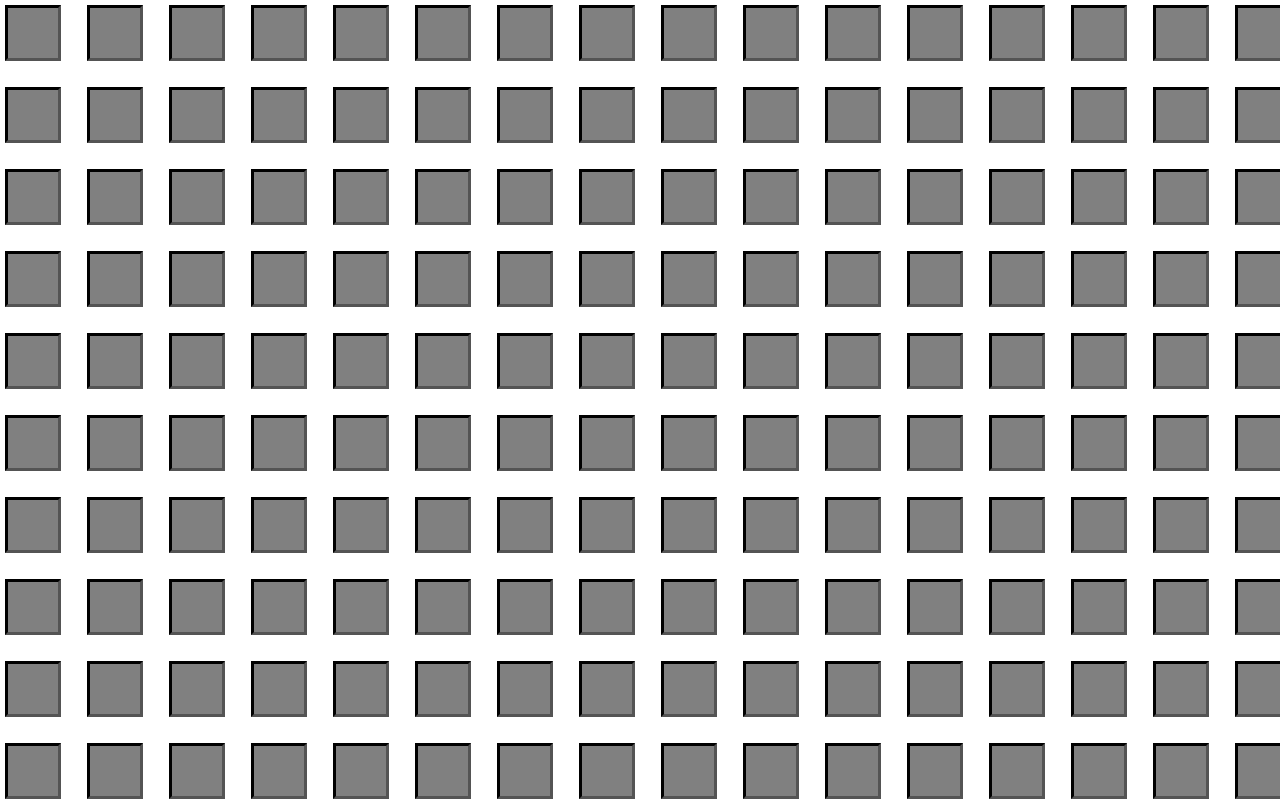
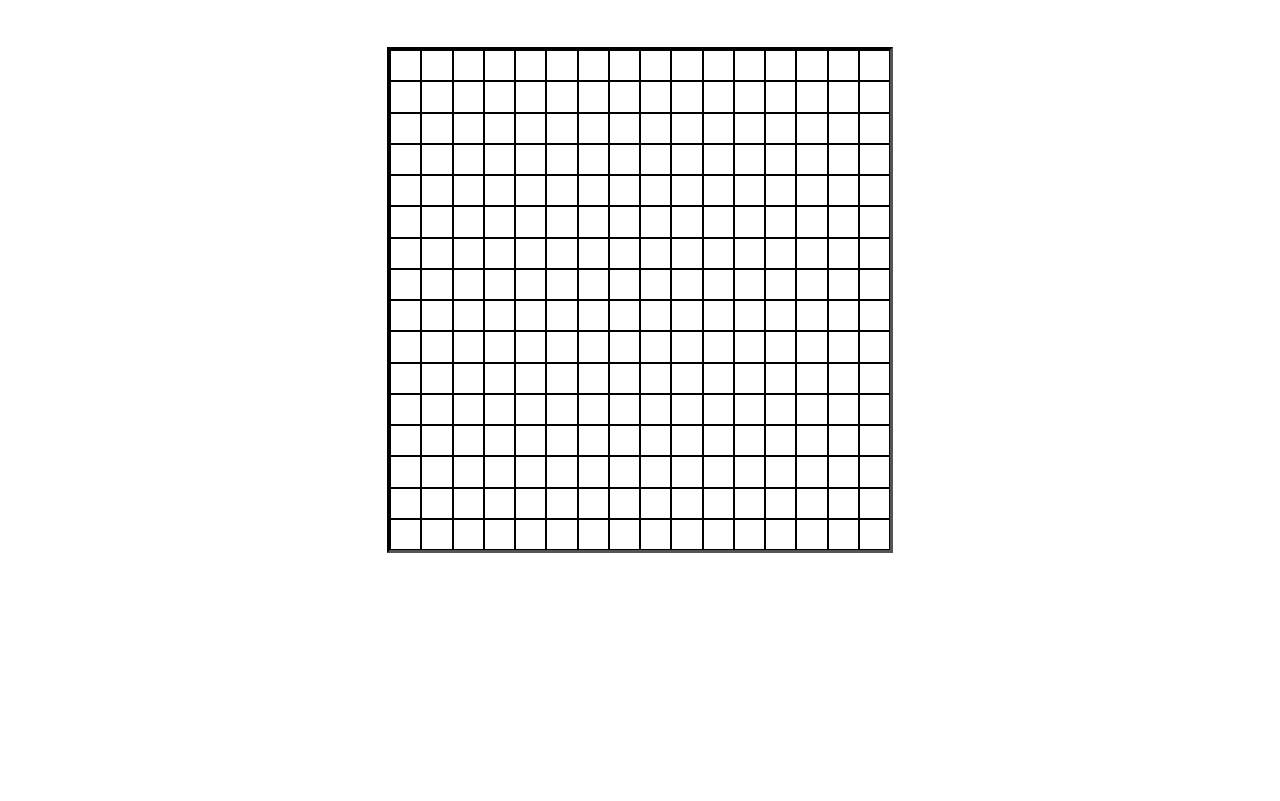
Before and after one commit to Emmanuel-va1d/etch-a-sketch, a plain HTML site: page index.html in a window 1280 px wide. Shown: the top 801 px of the page. Drawn offline with Linux system fonts and the light colour scheme.

Commit message:
Instead of attempting to fix the grid's sizing staticly, I dynamicly changed the grid's size on JavaScript, to get all squares to evenly fit in the container. This works for any sized grid.

```diff
--- a/script.js
+++ b/script.js
@@ -4,13 +4,16 @@ window.onload = () => {
     for (let i = 0; i < 16; i++) {
         grid[i] = [];
         for (let j = 0; j < 16; j++) {
+            const side = 500 / 16;
             grid[i][j] = document.createElement("div");
             grid[i][j].classList.add("grid-item");
             grid[i][j].classList.add(`r-${i + 1}c-${j + 1}`);
+            grid[i][j].style.width = `${side}px`;
+            grid[i][j].style.height = `${side}px`;
             container.appendChild(grid[i][j]);
         }
     }
     const divs = document.querySelectorAll(".grid-item");
 
-    divs.forEach(cell => cell.addEventListener("mouseover", () => cell.style.backgroundColor = "white"));
+    divs.forEach(cell => cell.addEventListener("mouseover", () => cell.style.backgroundColor = "black"));
 };
--- a/styles.css
+++ b/styles.css
@@ -1,21 +1,25 @@
-:root {
-    --grid-cols: 16;
-    --grid-rows: 16;
+* {
+    box-sizing: border-box;
+}
+
+body {
+    display: flex;
+    align-items: center;
+    justify-content: space-evenly;
+    margin: 50px;
 }
 
 #container {
-    display: grid;
-    grid-gap: 2em;
-    -ms-grid-row-align: center;
-    -ms-grid-column-align: center;
-    grid-template-rows: repeat(var(--grid-rows), 1fr);
-    grid-template-columns: repeat(var(--grid-cols), 1fr);
+    max-width: 500px;
+    max-height: 500px;
+    outline-color: black;
+    outline-style: inset;
+    display: flex;
+    flex: 1;
+    flex-wrap: wrap;
+    justify-content: space-evenly;
 }
 
 #container > div {
-    width: 50px;
-    height: 50px;
-    background-color: gray;
-    outline-color: black;
-    outline-style: inset;
+    border: 1px solid black;
 }
```
